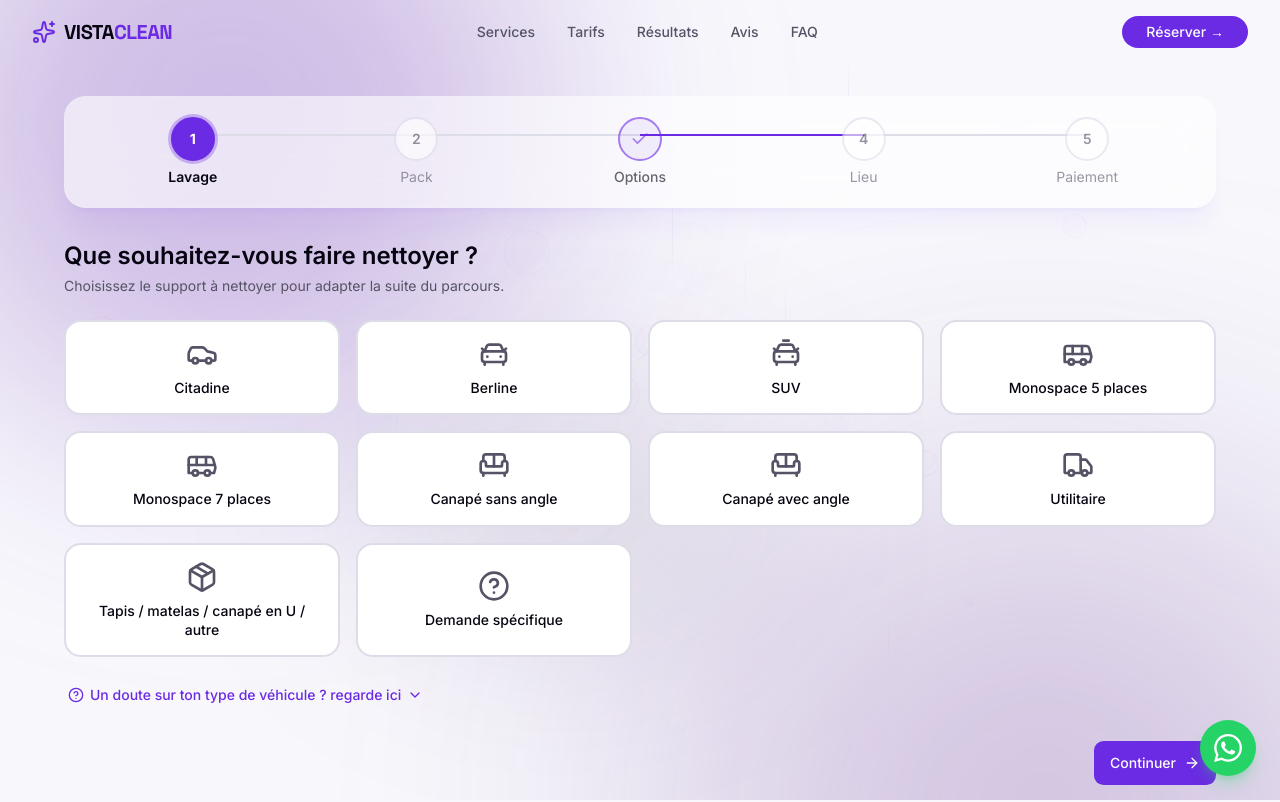
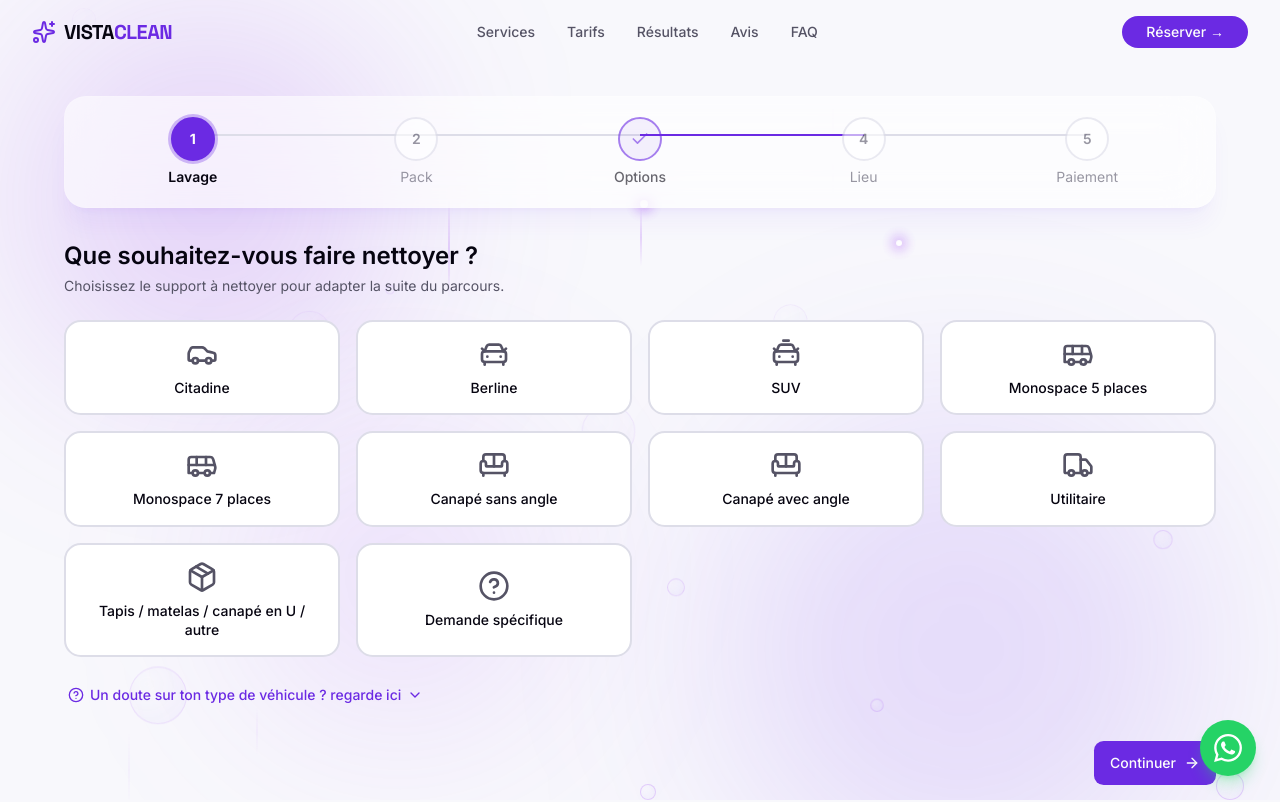
Before and after one commit to nylannlequilliec-cloud/vista-clean-remake, a Next.js app in the folder vista-clean/: page /reservation in a window 1280 px wide. Shown: the top 802 px of the page. Built offline with nearby package versions, Linux system fonts and the light colour scheme.

Commit message:
Restore original Vercel background animation

```diff
--- a/vista-clean/src/components/layout/animated-background.tsx
+++ b/vista-clean/src/components/layout/animated-background.tsx
@@ -3,9 +3,34 @@
 import { useEffect, useRef } from "react";
 import { gsap } from "gsap";
 
-const BUBBLE_COUNT = 14;
-const DROP_COUNT = 9;
-const SPARKLE_COUNT = 12;
+type Bubble = { l: string; w: number; dur: number; del: number };
+type Drop = { l: string; h: number; dur: number; del: number };
+type Sparkle = { t: string; l: string; s: number; dur: number; del: number };
+
+const BUBBLES: Bubble[] = [
+  { l: "5%", w: 40, dur: 7, del: 0 }, { l: "15%", w: 18, dur: 9, del: 1.2 },
+  { l: "22%", w: 55, dur: 11, del: 0.5 }, { l: "30%", w: 12, dur: 6, del: 3 },
+  { l: "38%", w: 30, dur: 8, del: 2 }, { l: "45%", w: 65, dur: 13, del: 1 },
+  { l: "52%", w: 20, dur: 7.5, del: 4 }, { l: "60%", w: 45, dur: 10, del: 0.8 },
+  { l: "68%", w: 14, dur: 6.5, del: 5 }, { l: "75%", w: 35, dur: 9.5, del: 2.5 },
+  { l: "82%", w: 50, dur: 12, del: 1.8 }, { l: "90%", w: 22, dur: 8, del: 3.5 },
+  { l: "95%", w: 28, dur: 7, del: 6 }, { l: "10%", w: 60, dur: 14, del: 4.5 },
+  { l: "50%", w: 16, dur: 5.5, del: 7 },
+];
+
+const DROPS: Drop[] = [
+  { l: "10%", h: 80, dur: 3, del: 0 }, { l: "20%", h: 50, dur: 2.5, del: 1 },
+  { l: "35%", h: 100, dur: 4, del: 0.5 }, { l: "50%", h: 60, dur: 2.8, del: 2 },
+  { l: "65%", h: 90, dur: 3.5, del: 1.5 }, { l: "80%", h: 70, dur: 3, del: 3 },
+  { l: "92%", h: 55, dur: 2.2, del: 0.8 }, { l: "42%", h: 85, dur: 3.8, del: 4 },
+];
+
+const SPARKLES: Sparkle[] = [
+  { t: "15%", l: "20%", s: 8, dur: 2.5, del: 0 }, { t: "30%", l: "70%", s: 6, dur: 3, del: 1 },
+  { t: "50%", l: "35%", s: 10, dur: 4, del: 0.5 }, { t: "70%", l: "55%", s: 7, dur: 3.5, del: 2 },
+  { t: "40%", l: "85%", s: 9, dur: 2.8, del: 3 }, { t: "80%", l: "25%", s: 5, dur: 4.5, del: 1.5 },
+  { t: "25%", l: "50%", s: 8, dur: 3, del: 4 }, { t: "60%", l: "10%", s: 6, dur: 3.2, del: 5 },
+];
 
 export function AnimatedBackground() {
   const rootRef = useRef<HTMLDivElement>(null);
@@ -16,53 +41,23 @@ export function AnimatedBackground() {
     if (window.matchMedia("(prefers-reduced-motion: reduce)").matches) return;
 
     const ctx = gsap.context(() => {
-      const random = gsap.utils.random;
-      const viewportHeight = () => window.innerHeight;
+      const vh = () => window.innerHeight;
 
-      const launchBubble = (element: HTMLElement) => {
-        const size = random(14, 68);
-        gsap.set(element, {
-          left: `${random(2, 98)}%`, bottom: -size, width: size, height: size,
-          xPercent: -50, y: 0, scale: random(0.75, 1.08), opacity: 0,
-        });
-        gsap.timeline({ repeat: -1, repeatDelay: random(0.3, 2.4) })
-          .to(element, { opacity: random(0.18, 0.48), duration: random(0.4, 1.1) })
-          .to(element, {
-            y: () => -(viewportHeight() + size + random(80, 220)),
-            x: random(-95, 95), scale: random(0.45, 0.9), opacity: 0,
-            duration: random(8, 15), ease: "none",
-          });
-      };
+      root.querySelectorAll<HTMLElement>("[data-bubble]").forEach((el, i) => {
+        const { dur, del } = BUBBLES[i];
+        gsap.fromTo(el, { y: 0, scale: 1, opacity: 0.6 }, { y: () => -(vh() + 150), scale: 0.5, opacity: 0, duration: dur, delay: del, ease: "none", repeat: -1 });
+      });
 
-      const launchDrop = (element: HTMLElement) => {
-        const height = random(42, 132);
-        gsap.set(element, {
-          left: `${random(4, 96)}%`, top: -height, height, scaleY: random(0.65, 1.15), opacity: 0,
-        });
-        gsap.timeline({ repeat: -1, repeatDelay: random(0.15, 1.5) })
-          .to(element, { opacity: random(0.22, 0.48), duration: 0.16 })
-          .to(element, { y: () => viewportHeight() + height + 80, opacity: 0, duration: random(2.5, 5), ease: "none" });
-      };
+      root.querySelectorAll<HTMLElement>("[data-drop]").forEach((el, i) => {
+        const { dur, del } = DROPS[i];
+        gsap.fromTo(el, { y: -50, opacity: 0.8 }, { y: () => vh() + 50, opacity: 0, duration: dur, delay: del, ease: "none", repeat: -1 });
+      });
 
-      const twinkle = (element: HTMLElement) => {
-        const size = random(2, 8);
-        gsap.set(element, {
-          left: `${random(4, 96)}%`, top: `${random(10, 90)}%`, width: size, height: size,
-          scale: 0, opacity: 0,
-        });
-        gsap.timeline({ repeat: -1, repeatDelay: random(0.5, 3), onRepeat: () => {
-          const nextSize = random(2, 9);
-          gsap.set(element, { left: `${random(4, 96)}%`, top: `${random(10, 90)}%`, width: nextSize, height: nextSize });
-        } })
-          .to(element, { opacity: random(0.45, 0.95), scale: random(0.8, 1.45), duration: random(0.28, 0.7), ease: "sine.out" })
-          .to(element, { opacity: 0, scale: 0, duration: random(0.45, 1.1), ease: "sine.in" });
-      };
+      root.querySelectorAll<HTMLElement>("[data-sparkle]").forEach((el, i) => {
+        const { dur, del } = SPARKLES[i];
+        gsap.fromTo(el, { scale: 0, opacity: 0 }, { scale: 1, opacity: 0.8, duration: dur / 2, delay: del, ease: "sine.inOut", repeat: -1, yoyo: true });
+      });
 
-      root.querySelectorAll<HTMLElement>("[data-bubble]").forEach(launchBubble);
-      root.querySelectorAll<HTMLElement>("[data-drop]").forEach(launchDrop);
-      root.querySelectorAll<HTMLElement>("[data-sparkle]").forEach(twinkle);
-
-      // The reference is nearly still; only the large glows drift subtly.
       const blobs = root.querySelectorAll<HTMLElement>("[data-blob]");
       if (blobs[0]) {
         gsap.to(blobs[0], {
@@ -110,59 +105,59 @@ export function AnimatedBackground() {
       style={{ position: "fixed", inset: 0, zIndex: 1, pointerEvents: "none", overflow: "hidden" }}
     >
       {/* Glow blobs */}
-      <div data-blob style={{ position: "absolute", top: "-20%", left: "-8%", width: 600, height: 600, borderRadius: "50%", background: "rgba(97,35,173,0.28)", filter: "blur(120px)" }} />
-      <div data-blob style={{ position: "absolute", bottom: "-34%", right: "-12%", width: 720, height: 580, borderRadius: "50%", background: "rgba(80,23,136,0.24)", filter: "blur(135px)" }} />
-      <div data-blob style={{ position: "absolute", top: "48%", left: "28%", width: 420, height: 240, borderRadius: "50%", background: "rgba(44,12,84,0.12)", filter: "blur(100px)" }} />
+      <div data-blob style={{ position: "absolute", top: "5%", left: "0%", width: 350, height: 350, borderRadius: "50%", background: "rgba(147,51,234,0.2)", filter: "blur(100px)" }} />
+      <div data-blob style={{ position: "absolute", top: "50%", right: "5%", width: 450, height: 450, borderRadius: "50%", background: "rgba(124,58,237,0.15)", filter: "blur(100px)" }} />
+      <div data-blob style={{ position: "absolute", bottom: "10%", left: "20%", width: 300, height: 300, borderRadius: "50%", background: "rgba(168,85,247,0.15)", filter: "blur(100px)" }} />
 
-      {/* Bubbles — each rise is launched with a new size and trajectory. */}
-      {Array.from({ length: BUBBLE_COUNT }).map((_, i) => (
+      {BUBBLES.map((b, i) => (
         <div
           key={`b${i}`}
           data-bubble
           style={{
             position: "absolute",
             bottom: 0,
-            left: "50%",
-            width: 24,
-            height: 24,
+            left: b.l,
+            width: b.w,
+            height: b.w,
             borderRadius: "50%",
-            border: "1px solid rgba(157,92,222,0.26)",
-            background: "radial-gradient(circle at 30% 28%, rgba(255,255,255,0.045), rgba(113,48,170,0.045) 64%, transparent 70%)",
+            border: `1.5px solid rgba(168,85,247,${b.w > 30 ? 0.25 : 0.4})`,
+            background: `radial-gradient(circle at 30% 30%, rgba(255,255,255,${b.w > 30 ? 0.12 : 0.2}), rgba(139,92,246,0.08))`,
+            willChange: "transform, opacity",
           }}
         />
       ))}
 
-      {/* Falling purple rain lines */}
-      {Array.from({ length: DROP_COUNT }).map((_, i) => (
+      {DROPS.map((d, i) => (
         <div
           key={`d${i}`}
           data-drop
           style={{
             position: "absolute",
             top: 0,
-            left: "50%",
-            width: 1,
-            height: 80,
+            left: d.l,
+            width: 2,
+            height: d.h,
             borderRadius: 999,
-            background: "linear-gradient(to bottom, transparent, rgba(139,67,201,0.28), transparent)",
+            background: "linear-gradient(to bottom, transparent, rgba(168,85,247,0.4), transparent)",
+            willChange: "transform, opacity",
           }}
         />
       ))}
 
-      {/* Random blinking light points */}
-      {Array.from({ length: SPARKLE_COUNT }).map((_, i) => (
+      {SPARKLES.map((s, i) => (
         <div
           key={`s${i}`}
           data-sparkle
           style={{
             position: "absolute",
-            top: "50%",
-            left: "50%",
-            width: 4,
-            height: 4,
+            top: s.t,
+            left: s.l,
+            width: s.s,
+            height: s.s,
             borderRadius: "50%",
-            background: "rgba(241,226,255,0.92)",
-            boxShadow: "0 0 10px 3px rgba(168,85,247,0.42)",
+            background: "white",
+            boxShadow: "0 0 12px 4px rgba(168,85,247,0.6)",
+            willChange: "transform, opacity",
           }}
         />
       ))}
```
